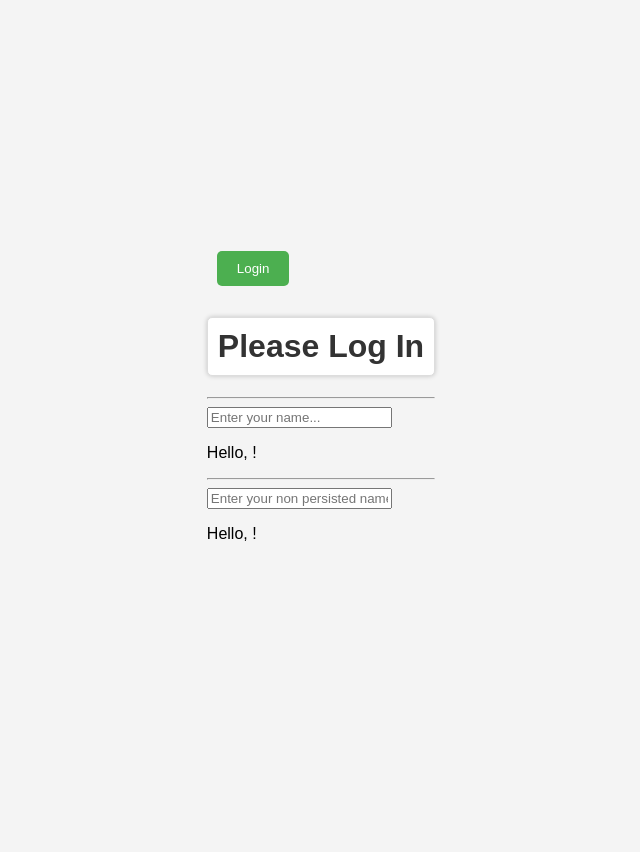
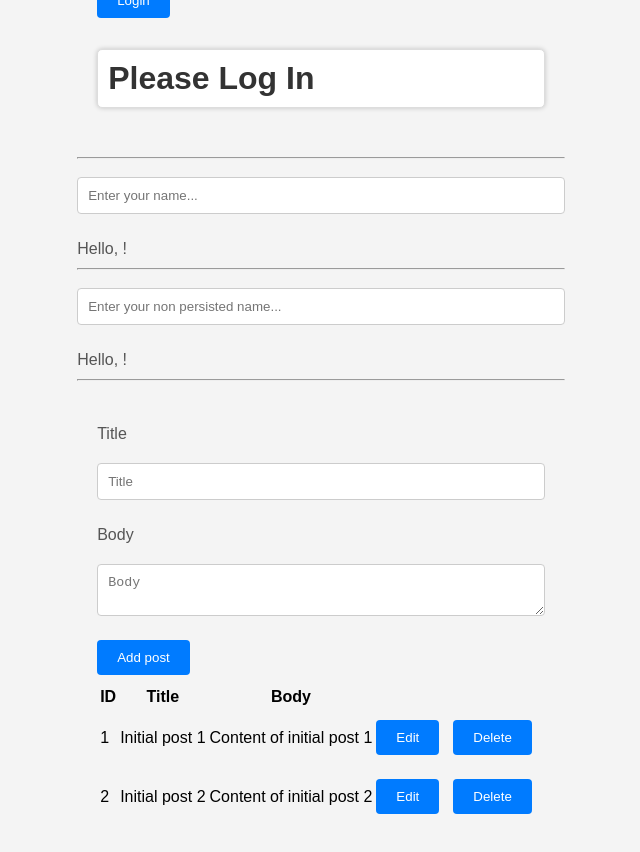
Before and after one commit to elchinovzla/practice-react, a React (Create React App) app: page / in a window 1280 px wide. Shown: the top 852 px of the page, without its empty margins (319-959 px from the left). Before the commit the page ends 800 px from the top, so only its background shows below. Built offline with nearby package versions, Linux system fonts and the light colour scheme.

Commit message:
practice table, forms + manipulation of data following crud

```diff
--- a/src/App.js
+++ b/src/App.js
@@ -1,5 +1,6 @@
 import Question1 from './testcases/question1/Question1';
 import Question2 from './testcases/question2/Question2';
+import Question3 from './testcases/question3/Question3';
 
 const App = () => {
   return (
@@ -7,6 +8,8 @@ const App = () => {
       <Question1 />
       <hr />
       <Question2 />
+      <hr />
+      <Question3 />
     </>
   );
 };
--- /dev/null
+++ b/src/testcases/question3/Question3.css
@@ -0,0 +1,39 @@
+div {
+  font-family: Arial, Helvetica, sans-serif;
+  padding: 20px;
+}
+
+h3 {
+  color: #333;
+  margin-top: 20px;
+}
+
+p {
+  color: #555;
+  margin-bottom: 10px;
+}
+
+input,
+textarea {
+  padding: 10px;
+  margin: 10px 0;
+  width: 100%;
+  box-sizing: border-box;
+  border: 1px solid #ccc;
+  border-radius: 4px;
+}
+
+button {
+  background-color: #007bff;
+  color: white;
+  padding: 10px 20px;
+  border: none;
+  border-radius: 4px;
+  margin: 10px 10px 10px 0;
+  cursor: pointer;
+  transition: background-color 0.2s;
+}
+
+button:hover {
+  background-color: #0056b3;
+}
--- /dev/null
+++ b/src/testcases/question3/Question3.js
@@ -0,0 +1,135 @@
+import { useState } from 'react';
+import './Question3.css';
+
+const mockData = [
+  { id: 1, title: 'Initial post 1', body: 'Content of initial post 1' },
+  { id: 2, title: 'Initial post 2', body: 'Content of initial post 2' },
+];
+
+const Question3 = () => {
+  const [posts, setPosts] = useState(mockData);
+  const [formInputs, setFormInputs] = useState({
+    id: undefined,
+    title: '',
+    body: '',
+  });
+
+  const handleEdit = (postId) => {
+    const postToEdit = posts.filter((item) => item.id === postId);
+    if (postToEdit.length !== 1) {
+      console.error('Error loading post to edit');
+    }
+    setFormInputs({
+      id: postToEdit[0].id,
+      title: postToEdit[0].title,
+      body: postToEdit[0].body,
+    });
+  };
+
+  const handleDelete = (postId) => {
+    setPosts((prevPosts) => prevPosts.filter((item) => item.id !== postId));
+  };
+
+  const renderConent = () => {
+    const items = [];
+    posts.forEach(({ id, title, body }) => {
+      items.push(
+        <tr key={id}>
+          <td>{id}</td>
+          <td>{title}</td>
+          <td>{body}</td>
+          <td>
+            <button type="button" onClick={() => handleEdit(id)}>
+              Edit
+            </button>
+          </td>
+          <td>
+            <button type="button" onClick={() => handleDelete(id)}>
+              Delete
+            </button>
+          </td>
+        </tr>
+      );
+    });
+
+    return items;
+  };
+
+  const handlFormChange = (event) => {
+    setFormInputs((formInputs) => ({
+      ...formInputs,
+      [event.target.name]: event.target.value,
+    }));
+  };
+
+  const createNewId = () => {
+    return Math.max(...posts.map((items) => items.id), 0) + 1;
+  };
+
+  const resetFormInputs = () => {
+    setFormInputs({
+      id: undefined,
+      body: '',
+      title: '',
+    });
+  };
+
+  const handleFormSubmit = (event) => {
+    event.preventDefault();
+
+    const newPost = {
+      id: formInputs.id ?? createNewId(),
+      title: formInputs.title,
+      body: formInputs.body,
+    };
+
+    const indexToUpdate = posts.findIndex((post) => post.id === newPost.id);
+    setPosts((existingPosts) => {
+      const updatedPosts = [...existingPosts];
+
+      if (indexToUpdate !== -1) {
+        updatedPosts[indexToUpdate] = newPost;
+      } else {
+        updatedPosts.push(newPost);
+      }
+
+      return updatedPosts;
+    });
+    resetFormInputs();
+  };
+
+  return (
+    <div>
+      <form onSubmit={handleFormSubmit}>
+        <p>Title</p>
+        <input
+          type="text"
+          placeholder="Title"
+          name="title"
+          value={formInputs.title}
+          onChange={handlFormChange}
+        />
+        <p>Body</p>
+        <textarea
+          placeholder="Body"
+          name="body"
+          value={formInputs.body}
+          onChange={handlFormChange}
+        />
+        <button type="submit">{formInputs.id ? 'Update' : 'Add'} post</button>
+      </form>
+      <table>
+        <thead>
+          <tr>
+            <th>ID</th>
+            <th>Title</th>
+            <th>Body</th>
+          </tr>
+        </thead>
+        <tbody>{renderConent()}</tbody>
+      </table>
+    </div>
+  );
+};
+
+export default Question3;
```
